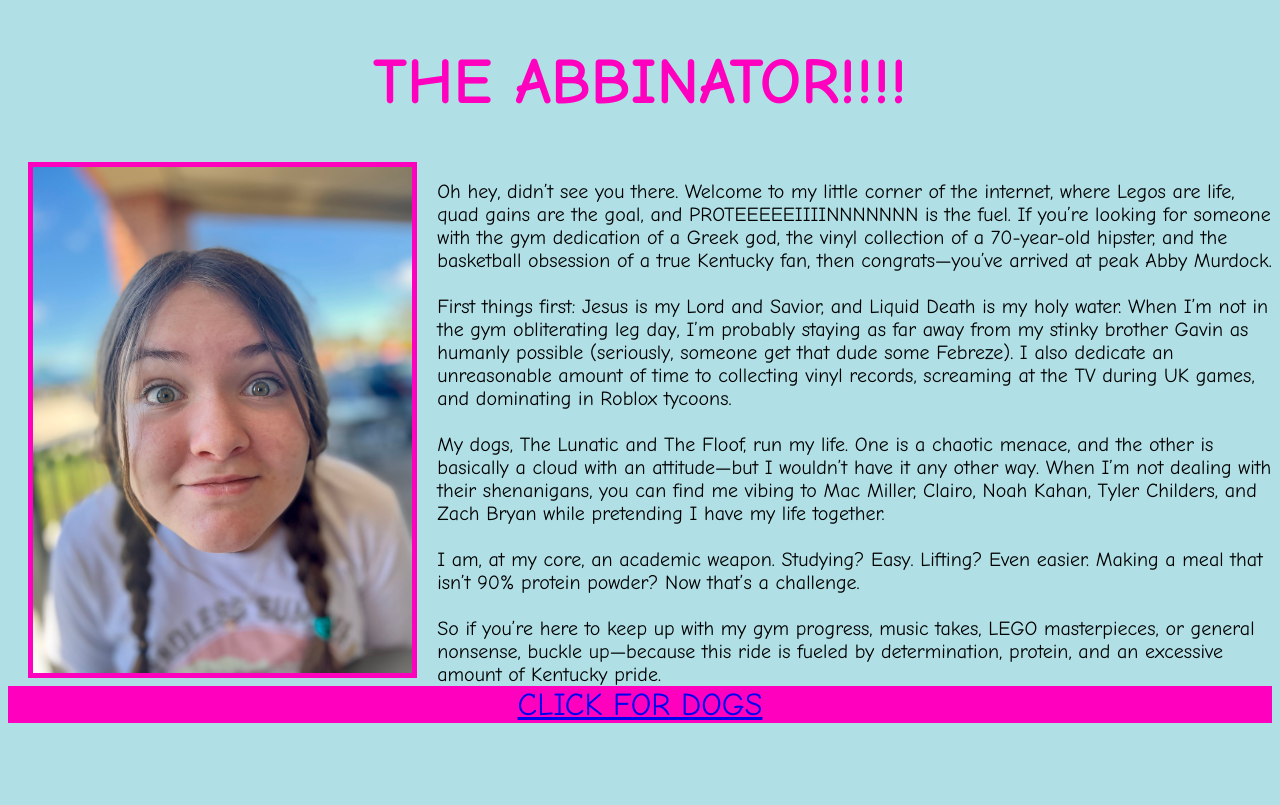
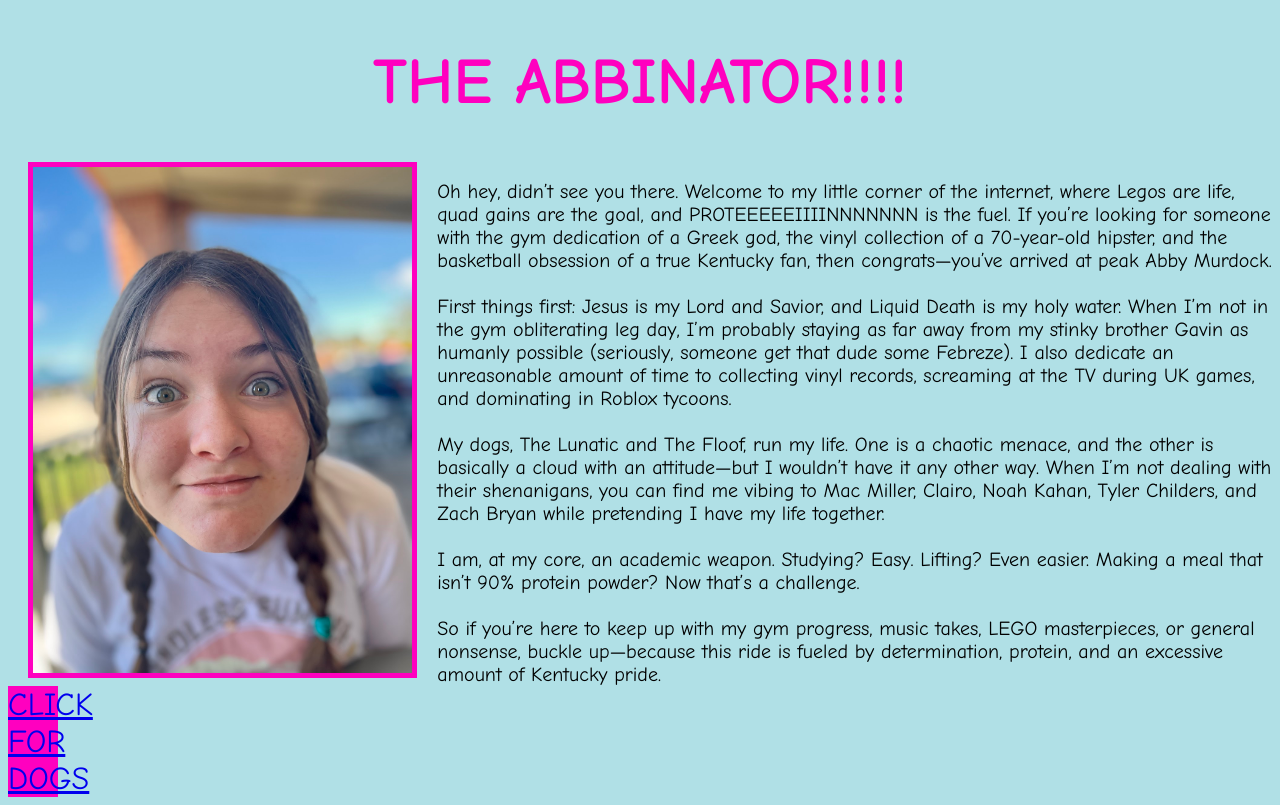
Before and after one commit to pupcorn123/pupcorn123.github.io, a plain HTML site: page index.html in a window 1280 px wide. Drawn offline with Linux system fonts and the light colour scheme.

Commit message:
Update style.css

```diff
--- a/style.css
+++ b/style.css
@@ -32,5 +32,5 @@ img{
     background-color: #ff00bf;
     font-size: 32px;
     text-align: center;
-    width: auto;
+    width: 50px;
 }
```
